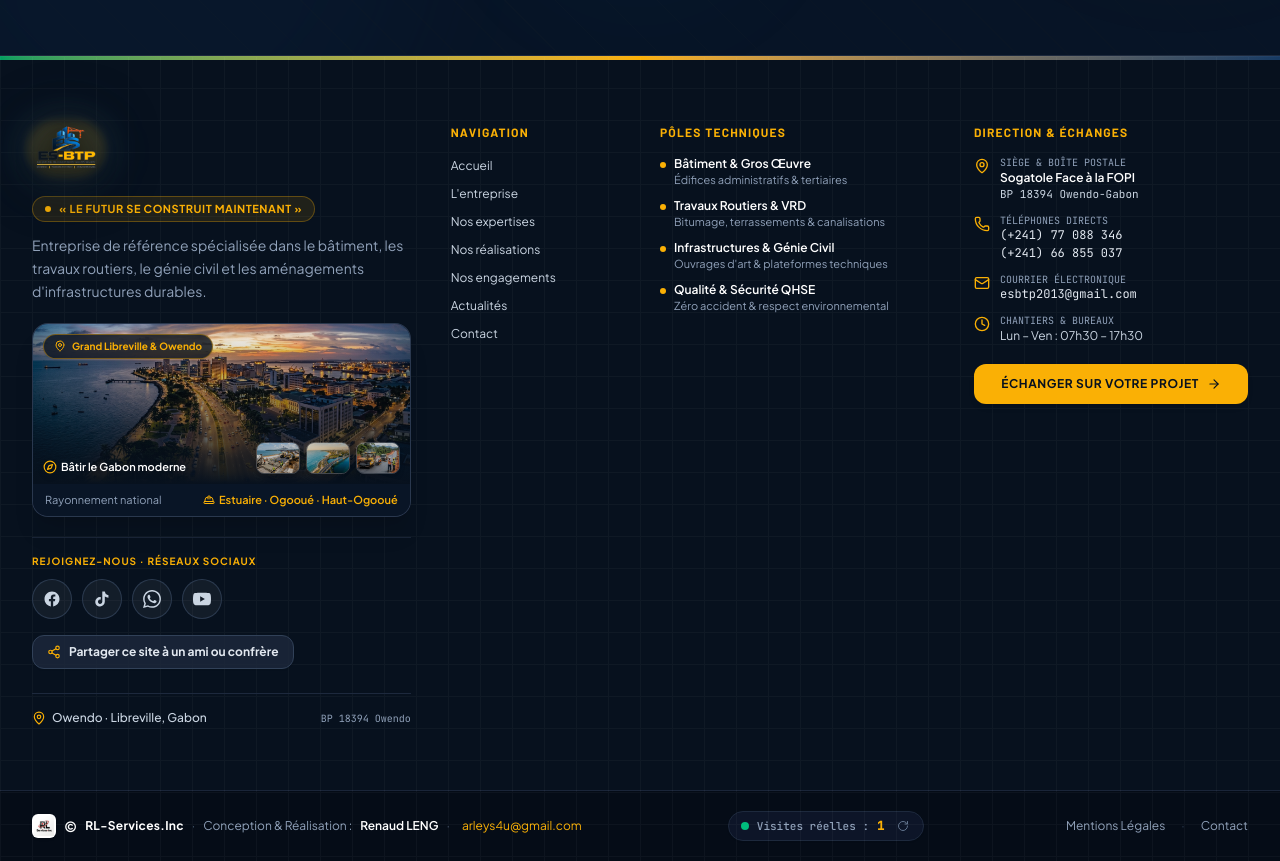
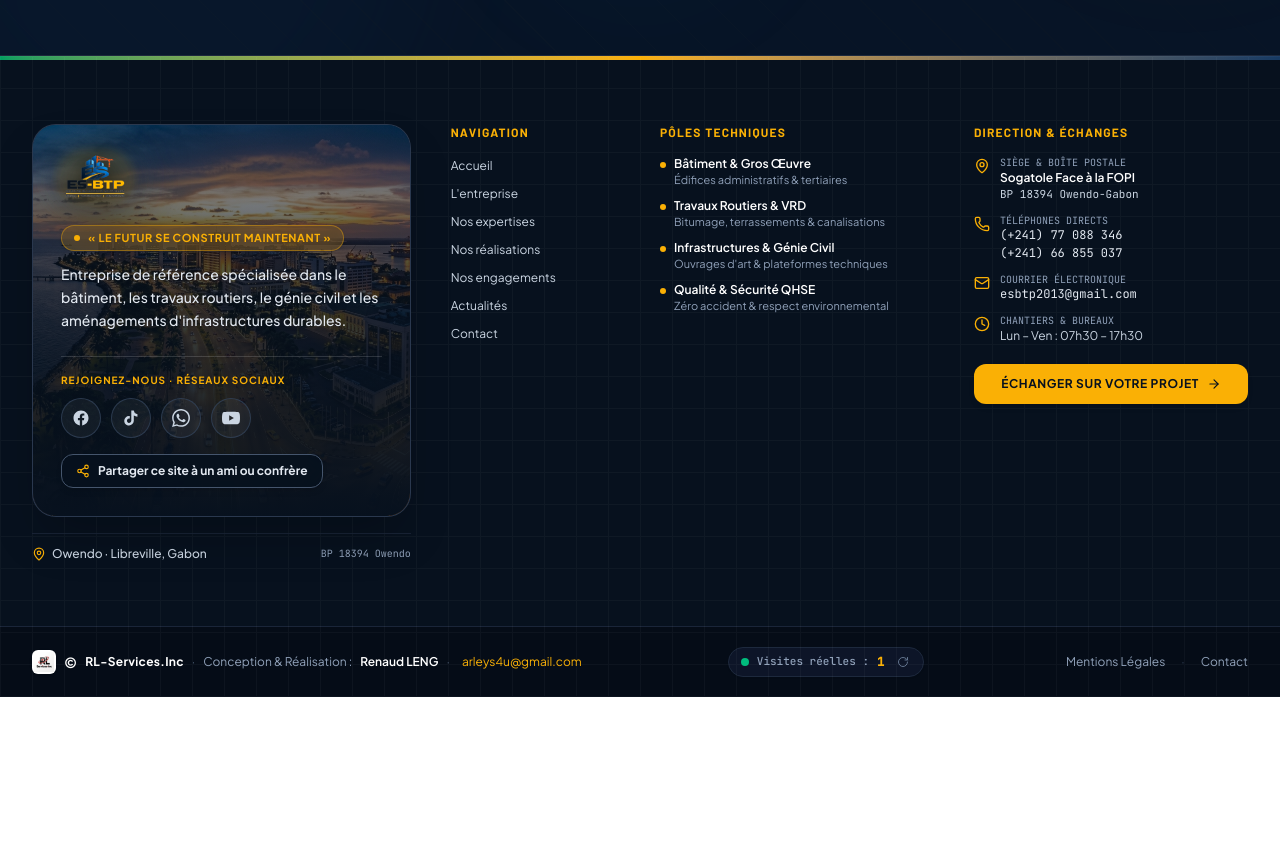
Before and after one commit to RenaudLeng/es-btp, a React (Vite) app: page / in a window 1280 px wide. Shown: the part 9700-10561 px from the top of the page. After the commit the page ends 10397 px from the top, so only its background shows below. Built offline with nearby package versions, Linux system fonts and the light colour scheme; no server answers.

Commit message:
fix(footer): make Libreville image pure background cover and remove all overlay badges and vignettes

```diff
--- a/src/components/Footer.tsx
+++ b/src/components/Footer.tsx
@@ -4,11 +4,8 @@ import { PageId } from './Header';
 import { SocialLinks } from './SocialLinks';
 import { ShareModal } from './ShareModal';
 import { VisitorCounter } from './VisitorCounter';
-import { MapPin, Phone, Mail, Clock, ArrowRight, ShieldCheck, Share2, Building2, HardHat, Compass } from 'lucide-react';
+import { MapPin, Phone, Mail, Clock, ArrowRight, ShieldCheck, Share2 } from 'lucide-react';
 import librevillePanoramique from '../assets/images/libreville_skyline_panoramic_1790420442861.jpg';
-import owendoChantier from '../assets/images/owendo_chantier_maritime_1790420456781.jpg';
-import routesImg from '../assets/images/chantier_africain_routes_1790108090031.jpg';
-import pontBordMer from '../assets/images/gabon_pont_bord_mer_1790147890714.jpg';
 
 interface FooterProps {
   onNavigate: (page: PageId) => void;
@@ -42,8 +39,22 @@ export const Footer: React.FC<FooterProps> = ({ onNavigate }) => {
           {/* COLONNE 1 : IDENTITÉ ÉPURÉE & SLOGAN COMPACT */}
           {/* ============================================================ */}
           <div className="lg:col-span-4 flex flex-col justify-between">
-            <div>
-              {/* Logo avec halo diffus fluide à 360° pour adhérer au fond bleu nuit */}
+            {/* Carte de marque avec la superbe image de Libreville en fond (background cover) sans aucun texte ou vignette dessus */}
+            <div className="relative rounded-3xl overflow-hidden border border-slate-700/80 bg-slate-900/90 shadow-2xl p-6 sm:p-7 flex flex-col justify-between min-h-[380px] group">
+              {/* Image de fond de Libreville */}
+              <div className="absolute inset-0 z-0">
+                <img
+                  src={librevillePanoramique}
+                  alt="Panorama de Libreville, Gabon"
+                  className="w-full h-full object-cover object-center group-hover:scale-105 transition-transform duration-1000 ease-out"
+                />
+                {/* Voile sombre pour assurer la parfaite lisibilité des textes et logos */}
+                <div className="absolute inset-0 bg-gradient-to-t from-[#07111E] via-[#07111E]/80 to-[#07111E]/40" />
+              </div>
+
+              {/* Contenu textuel et liens par-dessus l'image de fond */}
+              <div className="relative z-10">
+                {/* Logo avec halo diffus fluide */}
                 <div className="relative inline-block">
                   <div className="absolute -inset-3 bg-radial from-[#FAB005]/20 via-[#0B1320]/60 to-transparent rounded-full blur-xl pointer-events-none" />
                   <div className="relative z-10 drop-shadow-[0_4px_16px_rgba(0,0,0,0.5)]">
@@ -53,66 +64,20 @@ export const Footer: React.FC<FooterProps> = ({ onNavigate }) => {
 
                 {/* Slogan réduit et stylisé (compact) */}
                 <div className="mt-4">
-                <div className="inline-flex items-center gap-2 px-3 py-1 bg-[#FAB005]/10 border border-[#FAB005]/30 rounded-full text-[#FAB005] text-[11px] font-bold tracking-wider">
+                  <div className="inline-flex items-center gap-2 px-3 py-1 bg-[#FAB005]/15 backdrop-blur-md border border-[#FAB005]/40 rounded-full text-[#FAB005] text-[11px] font-bold tracking-wider shadow-sm">
                     <span className="w-1.5 h-1.5 rounded-full bg-[#FAB005]" />
                     <span>« LE FUTUR SE CONSTRUIT MAINTENANT »</span>
                   </div>
 
-                <p className="mt-3 text-xs sm:text-sm text-slate-400 leading-relaxed max-w-sm">
+                  <p className="mt-3 text-xs sm:text-sm text-slate-200 font-medium leading-relaxed max-w-sm drop-shadow-sm">
                     Entreprise de référence spécialisée dans le bâtiment, les travaux routiers, le génie civil et les aménagements d'infrastructures durables.
                   </p>
                 </div>
-
-              {/* Panorama Visuel Harmonieux : Libreville · Owendo · Chantiers Gabon */}
-              <div className="mt-5 rounded-2xl overflow-hidden border border-slate-700/80 bg-slate-900/90 shadow-xl group">
-                <div className="relative h-36 sm:h-40 overflow-hidden">
-                  <img
-                    src={librevillePanoramique}
-                    alt="Panorama de Libreville et de la côte maritime du Gabon"
-                    className="w-full h-full object-cover group-hover:scale-105 transition-transform duration-700 ease-out"
-                  />
-                  <div className="absolute inset-0 bg-gradient-to-t from-[#07111E] via-[#07111E]/40 to-transparent" />
-
-                  {/* Badge localisation sur l'image */}
-                  <div className="absolute top-2.5 left-2.5 inline-flex items-center gap-1.5 px-2.5 py-1 rounded-full bg-[#07111E]/80 backdrop-blur-md border border-[#FAB005]/40 text-[10px] font-bold text-[#FAB005] shadow-xs">
-                    <MapPin className="w-3 h-3 text-[#FAB005]" />
-                    <span>Grand Libreville & Owendo</span>
               </div>
 
-                  {/* Vignettes synchronisées miniatures chantiers */}
-                  <div className="absolute bottom-2.5 right-2.5 flex items-center gap-1.5">
-                    <div className="relative group/thumb cursor-pointer overflow-hidden rounded-lg border border-white/20 w-11 h-8 shadow-md">
-                      <img src={owendoChantier} alt="Port d'Owendo" className="w-full h-full object-cover" />
-                      <div className="absolute inset-0 bg-black/20 group-hover/thumb:bg-transparent transition-colors" />
-                    </div>
-                    <div className="relative group/thumb cursor-pointer overflow-hidden rounded-lg border border-white/20 w-11 h-8 shadow-md">
-                      <img src={pontBordMer} alt="Ouvrages d'art Gabon" className="w-full h-full object-cover" />
-                      <div className="absolute inset-0 bg-black/20 group-hover/thumb:bg-transparent transition-colors" />
-                    </div>
-                    <div className="relative group/thumb cursor-pointer overflow-hidden rounded-lg border border-white/20 w-11 h-8 shadow-md">
-                      <img src={routesImg} alt="Routes Gabon" className="w-full h-full object-cover" />
-                      <div className="absolute inset-0 bg-black/20 group-hover/thumb:bg-transparent transition-colors" />
-                    </div>
-                  </div>
-
-                  <div className="absolute bottom-2 left-2.5 text-[11px] text-white font-semibold flex items-center gap-1 drop-shadow-md">
-                    <Compass className="w-3.5 h-3.5 text-[#FAB005]" />
-                    <span>Bâtir le Gabon moderne</span>
-                  </div>
-                </div>
-
-                <div className="px-3 py-2 bg-[#091526] flex items-center justify-between text-[11px] text-slate-300">
-                  <span className="text-slate-400">Rayonnement national</span>
-                  <span className="text-[#FAB005] font-semibold flex items-center gap-1">
-                    <HardHat className="w-3 h-3" />
-                    Estuaire · Ogooué · Haut-Ogooué
-                  </span>
-                </div>
-              </div>
-
-              {/* Réseaux Sociaux : Facebook, TikTok, WhatsApp, YouTube */}
-              <div className="mt-5 pt-4 border-t border-slate-800/80">
-                <span className="text-[10px] uppercase font-bold tracking-widest text-[#FAB005] block mb-2.5">
+              {/* Réseaux Sociaux & Partage par-dessus le fond */}
+              <div className="relative z-10 mt-6 pt-4 border-t border-white/15">
+                <span className="text-[10px] uppercase font-bold tracking-widest text-[#FAB005] block mb-2.5 drop-shadow-xs">
                   Rejoignez-nous · Réseaux Sociaux
                 </span>
                 <SocialLinks variant="gold" size="md" />
@@ -120,7 +85,7 @@ export const Footer: React.FC<FooterProps> = ({ onNavigate }) => {
                 {/* Bouton de recommandation / partage */}
                 <button
                   onClick={() => setShareModalOpen(true)}
-                  className="mt-4 inline-flex items-center gap-2 px-3.5 py-2 rounded-xl bg-slate-800/80 hover:bg-slate-700/90 border border-slate-700 hover:border-[#FAB005]/50 text-xs font-bold text-slate-200 hover:text-white transition-all cursor-pointer shadow-xs group"
+                  className="mt-4 inline-flex items-center gap-2 px-3.5 py-2 rounded-xl bg-[#07111E]/85 hover:bg-[#07111E] backdrop-blur-md border border-slate-600 hover:border-[#FAB005]/60 text-xs font-bold text-slate-200 hover:text-white transition-all cursor-pointer shadow-md group"
                 >
                   <Share2 className="w-3.5 h-3.5 text-[#FAB005] group-hover:scale-110 transition-transform" />
                   <span>Partager ce site à un ami ou confrère</span>
@@ -129,7 +94,7 @@ export const Footer: React.FC<FooterProps> = ({ onNavigate }) => {
             </div>
 
             {/* Label qualité & localisation compact */}
-            <div className="mt-6 pt-4 border-t border-slate-800 flex items-center justify-between text-xs text-slate-400">
+            <div className="mt-4 pt-3 border-t border-slate-800/80 flex items-center justify-between text-xs text-slate-400">
               <span className="flex items-center gap-1.5 text-slate-300 font-medium">
                 <MapPin className="w-3.5 h-3.5 text-[#FAB005]" />
                 <span>Owendo · Libreville, Gabon</span>
```
Lines whose indentation alone changed are shown as unchanged.
